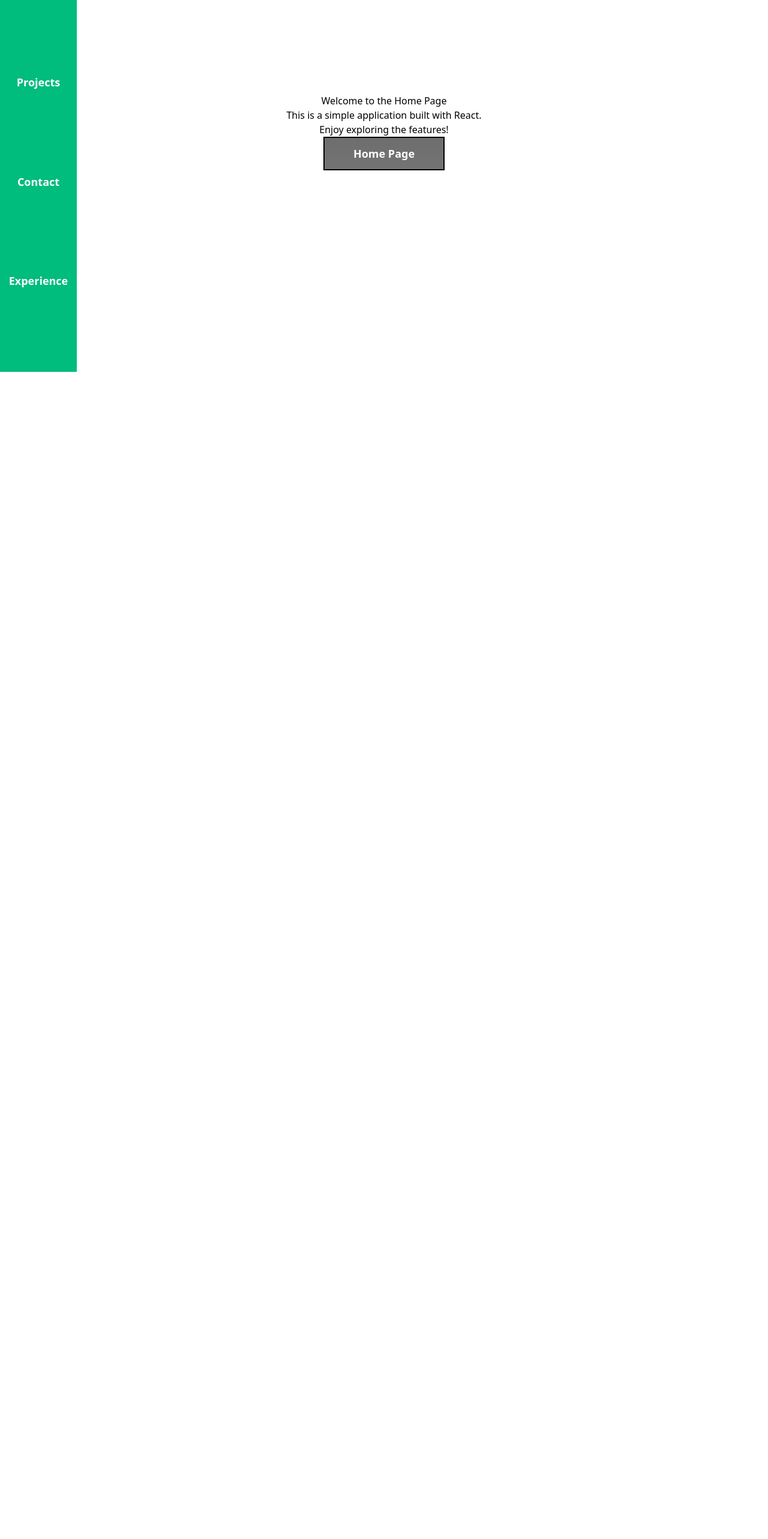
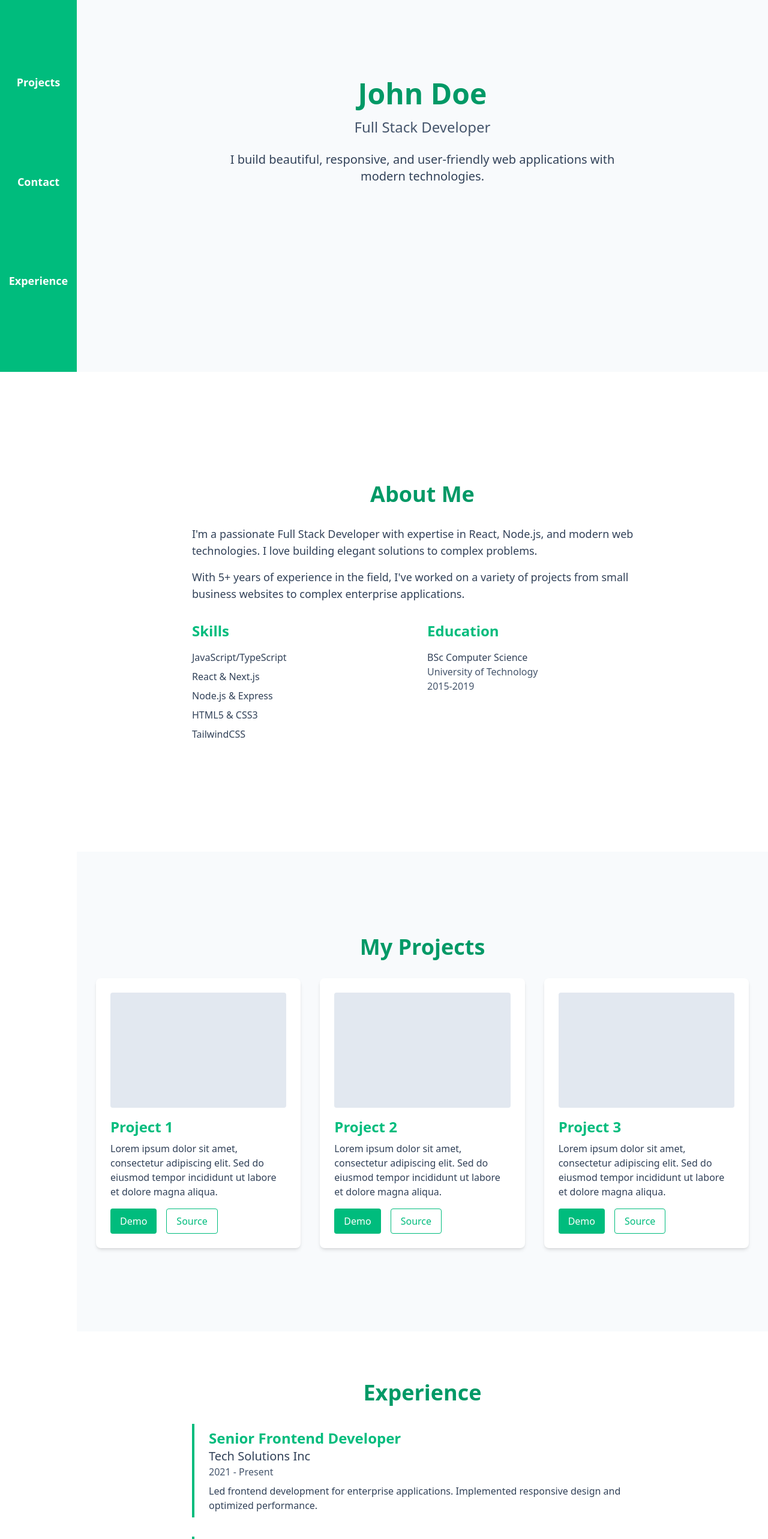
Before and after one commit to A-Shalchian/Portfolio, a Next.js app: page / in a window 1280 px wide. Shown: the part 180-2746 px from the top of the page at 60% size. Before the commit the page ends 800 px from the top, so only its background shows below. Built offline with nearby package versions, Linux system fonts and the light colour scheme.

Commit message:
minimal style home page

```diff
--- a/src/app/page.tsx
+++ b/src/app/page.tsx
@@ -1,16 +1,169 @@
-import { MainButton } from "@/components/button/MainButton";
 import { Navbar } from "@/components/navbar/Navbar";
 
 export default function Home() {
   return (
-    <>
+    <div className="flex">
       <Navbar />
-      <div className="flex flex-col items-center justify-center min-h-screen p-4 ">
-        <h1>Welcome to the Home Page</h1>
-        <p>This is a simple application built with React.</p>
-        <p>Enjoy exploring the features!</p>
-        <MainButton />
+      <div className="ml-32 flex-grow">
+        {/* Home Section */}
+        <section id="home" className="min-h-screen flex flex-col items-center justify-center bg-slate-50 p-8">
+          <h1 className="text-5xl font-bold mb-4 text-emerald-600">John Doe</h1>
+          <h2 className="text-2xl mb-6 text-slate-600">Full Stack Developer</h2>
+          <p className="text-xl max-w-2xl text-center text-slate-700">
+            I build beautiful, responsive, and user-friendly web applications with modern technologies.
+          </p>
+        </section>
+
+        {/* About Section */}
+        <section id="about" className="min-h-screen flex flex-col items-center justify-center bg-white p-8">
+          <h2 className="text-4xl font-bold mb-8 text-emerald-600">About Me</h2>
+          <div className="max-w-3xl">
+            <p className="text-lg mb-4 text-slate-700">
+              I&apos;m a passionate Full Stack Developer with expertise in React, Node.js, and modern web technologies. I love building elegant solutions to complex problems.
+            </p>
+            <p className="text-lg mb-4 text-slate-700">
+              With 5+ years of experience in the field, I&apos;ve worked on a variety of projects from small business websites to complex enterprise applications.
+            </p>
+            <div className="grid grid-cols-2 gap-4 mt-8">
+              <div>
+                <h3 className="text-2xl font-bold mb-4 text-emerald-500">Skills</h3>
+                <ul className="space-y-2 text-slate-700">
+                  <li>JavaScript/TypeScript</li>
+                  <li>React & Next.js</li>
+                  <li>Node.js & Express</li>
+                  <li>HTML5 & CSS3</li>
+                  <li>TailwindCSS</li>
+                </ul>
+              </div>
+              <div>
+                <h3 className="text-2xl font-bold mb-4 text-emerald-500">Education</h3>
+                <p className="font-medium text-slate-700">BSc Computer Science</p>
+                <p className="text-slate-600">University of Technology</p>
+                <p className="text-slate-600">2015-2019</p>
+              </div>
+            </div>
+          </div>
+        </section>
+
+        {/* Projects Section */}
+        <section id="projects" className="min-h-screen flex flex-col items-center justify-center bg-slate-50 p-8">
+          <h2 className="text-4xl font-bold mb-8 text-emerald-600">My Projects</h2>
+          <div className="grid grid-cols-1 md:grid-cols-2 lg:grid-cols-3 gap-8 max-w-6xl">
+            {[1, 2, 3].map((project) => (
+              <div key={project} className="bg-white p-6 rounded-lg shadow-md hover:shadow-lg transition-shadow">
+                <div className="h-48 bg-slate-200 mb-4 rounded"></div>
+                <h3 className="text-2xl font-bold mb-2 text-emerald-500">Project {project}</h3>
+                <p className="text-slate-700 mb-4">
+                  Lorem ipsum dolor sit amet, consectetur adipiscing elit. Sed do eiusmod tempor incididunt ut labore et dolore magna aliqua.
+                </p>
+                <div className="flex space-x-4">
+                  <button className="px-4 py-2 bg-emerald-500 text-white rounded hover:bg-emerald-600 transition-colors">
+                    Demo
+                  </button>
+                  <button className="px-4 py-2 border border-emerald-500 text-emerald-500 rounded hover:bg-emerald-50 transition-colors">
+                    Source
+                  </button>
+                </div>
+              </div>
+            ))}
+          </div>
+        </section>
+
+        {/* Experience Section */}
+        <section id="experience" className="min-h-screen flex flex-col items-center justify-center bg-white p-8">
+          <h2 className="text-4xl font-bold mb-8 text-emerald-600">Experience</h2>
+          <div className="max-w-3xl w-full">
+            {[
+              {
+                title: "Senior Frontend Developer",
+                company: "Tech Solutions Inc",
+                period: "2021 - Present",
+                description: "Led frontend development for enterprise applications. Implemented responsive design and optimized performance."
+              },
+              {
+                title: "Web Developer",
+                company: "Digital Creations",
+                period: "2018 - 2021",
+                description: "Developed and maintained multiple client websites. Collaborated with designers to implement UX improvements."
+              },
+              {
+                title: "Junior Developer",
+                company: "StartUp Labs",
+                period: "2016 - 2018",
+                description: "Assisted in the development of web applications. Gained experience in frontend frameworks and backend technologies."
+              }
+            ].map((job, index) => (
+              <div key={index} className="mb-8 border-l-4 border-emerald-500 pl-6 py-2">
+                <h3 className="text-2xl font-bold text-emerald-500">{job.title}</h3>
+                <p className="text-xl font-medium text-slate-700">{job.company}</p>
+                <p className="text-slate-600 mb-2">{job.period}</p>
+                <p className="text-slate-700">{job.description}</p>
+              </div>
+            ))}
+          </div>
+        </section>
+
+        {/* Contact Section */}
+        <section id="contact" className="min-h-screen flex flex-col items-center justify-center bg-slate-50 p-8">
+          <h2 className="text-4xl font-bold mb-8 text-emerald-600">Contact Me</h2>
+          <div className="max-w-xl w-full">
+            <form className="space-y-4">
+              <div>
+                <label htmlFor="name" className="block text-slate-700 mb-1">Name</label>
+                <input
+                  type="text"
+                  id="name"
+                  className="w-full p-2 border border-slate-300 rounded focus:outline-none focus:ring-2 focus:ring-emerald-500"
+                  placeholder="Your name"
+                />
+              </div>
+              <div>
+                <label htmlFor="email" className="block text-slate-700 mb-1">Email</label>
+                <input
+                  type="email"
+                  id="email"
+                  className="w-full p-2 border border-slate-300 rounded focus:outline-none focus:ring-2 focus:ring-emerald-500"
+                  placeholder="your.email@example.com"
+                />
+              </div>
+              <div>
+                <label htmlFor="message" className="block text-slate-700 mb-1">Message</label>
+                <textarea
+                  id="message"
+                  rows={5}
+                  className="w-full p-2 border border-slate-300 rounded focus:outline-none focus:ring-2 focus:ring-emerald-500"
+                  placeholder="Your message..."
+                ></textarea>
+              </div>
+              <button
+                type="submit"
+                className="w-full bg-emerald-500 text-white py-2 rounded hover:bg-emerald-600 transition-colors"
+              >
+                Send Message
+              </button>
+            </form>
+            <div className="mt-8 text-center">
+              <p className="text-slate-700 mb-2">Or reach out via:</p>
+              <div className="flex justify-center space-x-4">
+                <a href="#" className="text-emerald-500 hover:text-emerald-600">
+                  LinkedIn
+                </a>
+                <a href="#" className="text-emerald-500 hover:text-emerald-600">
+                  GitHub
+                </a>
+                <a href="#" className="text-emerald-500 hover:text-emerald-600">
+                  Twitter
+                </a>
+              </div>
+            </div>
+          </div>
+        </section>
+
+        {/* Footer */}
+        <footer className="bg-emerald-600 text-white p-6 text-center">
+          <p> {new Date().getFullYear()} John Doe. All rights reserved.</p>
+        </footer>
       </div>
-    </>
+    </div>
   );
 }
```
